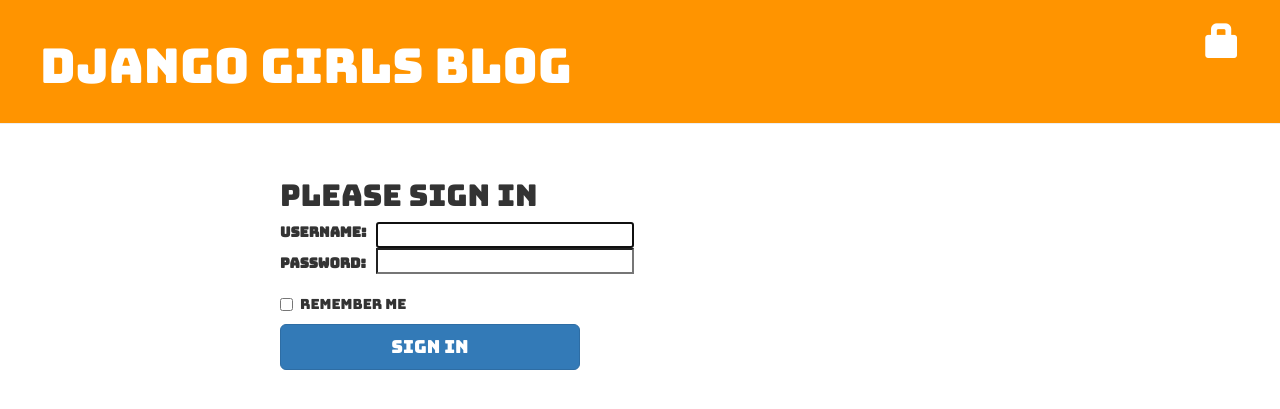
After one commit to greenfrog82/BlogTutorial, a Django app: page /accounts/login/ in a window 1280 px wide. The commit adds this page. Shown: the top 409 px of the page. Run offline with Django 3.2, Linux system fonts and the light colour scheme; some libraries are stand-ins or nearby versions; some web fonts are replaced.

Commit message:
Homework: Adding security to your website
login 부분까지 코드 작성
login UI는 bootstrap의 log in 에제를 적용해봤음. (http://getbootstrap.com/examples/signin/)

```diff
--- a/Django_girls_tutorial/settings.py
+++ b/Django_girls_tutorial/settings.py
@@ -121,3 +121,5 @@ USE_TZ = True
 
 STATIC_URL = '/static/'
 STATIC_ROOT = os.path.join(BASE_DIR, 'static')
+
+LOGIN_REDIRECT_URL = '/'
--- a/Django_girls_tutorial/urls.py
+++ b/Django_girls_tutorial/urls.py
@@ -15,8 +15,13 @@ Including another URLconf
 """
 from django.conf.urls import include, url
 from django.contrib import admin
+from django.contrib.auth import views
+from blog.forms import LoginForm
 
+# 인증 관련 부분 다음 링크 참고해서 구현하였음.
+# http://blog.narenarya.in/right-way-django-authentication.html
 urlpatterns = [
     url(r'^admin/', admin.site.urls),
+    url(r'^accounts/login/$', views.login, {'authentication_form': LoginForm}, name='login'),
     url(r'', include('blog.urls')),
 ]
--- /dev/null
+++ b/blog/static/css/signin.css
@@ -0,0 +1,40 @@
+/*body {*/
+  /*padding-top: 40px;*/
+  /*padding-bottom: 40px;*/
+  /*background-color: #eee;*/
+/*}*/
+
+.form-signin {
+  max-width: 330px;
+  padding: 15px;
+  margin: 0 auto;
+}
+.form-signin .form-signin-heading,
+.form-signin .checkbox {
+  margin-bottom: 10px;
+}
+.form-signin .checkbox {
+  font-weight: normal;
+}
+.form-signin .form-control {
+  position: relative;
+  height: auto;
+  -webkit-box-sizing: border-box;
+     -moz-box-sizing: border-box;
+          box-sizing: border-box;
+  padding: 10px;
+  font-size: 16px;
+}
+.form-signin .form-control:focus {
+  z-index: 2;
+}
+.form-signin input[type="email"] {
+  margin-bottom: -1px;
+  border-bottom-right-radius: 0;
+  border-bottom-left-radius: 0;
+}
+.form-signin input[type="password"] {
+  margin-bottom: 10px;
+  border-top-left-radius: 0;
+  border-top-right-radius: 0;
+}
--- a/templates/blog/base.html
+++ b/templates/blog/base.html
@@ -8,13 +8,16 @@
 {#    <link rel="stylesheet" href="//maxcdn.bootstrapcdn.com/bootstrap/3.2.0/css/bootstrap-theme.min.css">#}
     <link href="https://fonts.googleapis.com/css?family=Bungee" rel="stylesheet">
     <link href="https://fonts.googleapis.com/css?family=Cherry+Swash" rel="stylesheet">
-    <link rel="stylesheet" href="{%  static 'css/blog.css' %}">
+    <link rel="stylesheet" href="{% static 'css/blog.css' %}">
+    <link rel="stylesheet" href="{% static 'css/signin.css' %}">
 </head>
 <body>
      <div class="page-header">
          {% if user.is_authenticated %}
-             <a href="{% url 'post_new' %}" class="top-menu"><span class="glyphicon glyphicon-plus"></span></a>
-             <a href="{% url 'post_draft_list' %}" class="top-menu"><span class="glyphicon glyphicon-edit"></span></a>
+            <a href="{% url 'post_new' %}" class="top-menu"><span class="glyphicon glyphicon-plus"></span></a>
+            <a href="{% url 'post_draft_list' %}" class="top-menu"><span class="glyphicon glyphicon-edit"></span></a>
+         {% else %}
+             <a href="{% url 'login' %}" class="top-menu"><span class="glyphicon glyphicon-lock"></span></a>
          {% endif %}
         <h1><a href="">Django Girls Blog</a></h1>
     </div>
--- /dev/null
+++ b/templates/registration/login.html
@@ -0,0 +1,29 @@
+{% extends "blog/base.html" %}
+
+ 인증 관련 부분 다음 링크 참고해서 구현하였음.
+ http://blog.narenarya.in/right-way-django-authentication.html
+{% block content %}
+    {% if form.errors %}
+        <p>Your username and password didn't match. Please try again.</p>
+    {% endif %}
+
+    <form class="form-signin" form method="post" action="{% url 'login' %}">{% csrf_token %}
+        <h2 class="form-signin-heading">Please sign in</h2>
+        <table>
+            <tr>
+                <td>{{ form.username.label_tag }}</td>
+                <td style="padding-left:10px">{{ form.username }}</td>
+            </tr>
+            <tr>
+                <td>{{ form.password.label_tag }}</td>
+                <td style="padding-left:10px">{{ form.password }}</td>
+            </tr>
+        </table>
+        <div class="checkbox">
+          <label>
+            <input type="checkbox" value="remember-me"> Remember me
+          </label>
+        </div>
+        <input class="btn btn-lg btn-primary btn-block" type="submit" value="Sign in" />
+    </form>
+{% endblock %}
```
Also changed, not shown: blog/forms.py (+14 -0 lines), blog/views.py (+14 -9 lines), db.sqlite3.
